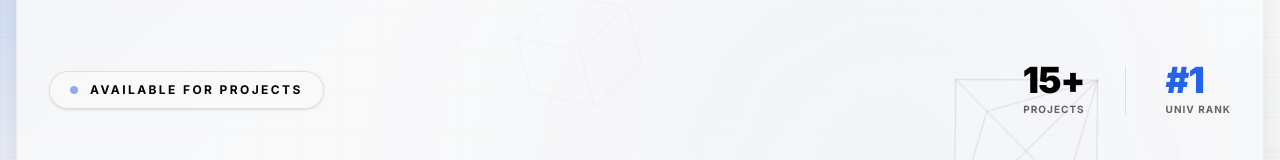
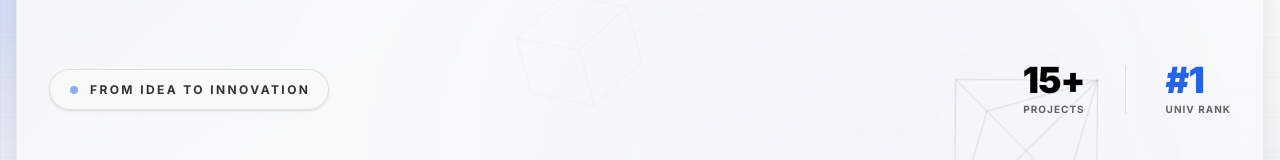
Before and after one commit to codewitharyan-01/Forb-Tech-solutions, a Next.js app: page / in a window 1280 px wide. Shown: the part 163-323 px from the top of the page. Built offline with nearby package versions, Linux system fonts and the light colour scheme.

Commit message:
Auto-sync update

```diff
--- a/src/components/sections/Hero.tsx
+++ b/src/components/sections/Hero.tsx
@@ -1,12 +1,16 @@
 "use client";
 
-import { motion } from "framer-motion"
+import { motion, AnimatePresence } from "framer-motion"
 import { CheckCircle2 } from "lucide-react"
 import { useEffect, useState } from "react"
 
 const rotatingWords = ["Websites", "Mobile Apps", "AI Solutions", "E-Commerce", "SaaS Products"];
-
-
+const rotatingTaglines = [
+  "From Idea to Innovation",
+  "Engineering the Future",
+  "Scalable Digital Solutions",
+  "Next-Gen Tech Consulting"
+];
 
 const WireframeCube = ({ className }: { className?: string }) => (
   <svg viewBox="0 0 100 100" fill="none" stroke="currentColor" strokeWidth="0.5" strokeLinejoin="round" className={className}>
@@ -76,12 +80,21 @@ const WireframeOctahedron = ({ className }: { className?: string }) => (
 
 export function Hero() {
   const [wordIndex, setWordIndex] = useState(0);
+  const [taglineIndex, setTaglineIndex] = useState(0);
 
   useEffect(() => {
-    const interval = setInterval(() => {
+    const wordInterval = setInterval(() => {
       setWordIndex((prev) => (prev + 1) % rotatingWords.length);
     }, 2500);
-    return () => clearInterval(interval);
+
+    const taglineInterval = setInterval(() => {
+      setTaglineIndex((prev) => (prev + 1) % rotatingTaglines.length);
+    }, 15000);
+
+    return () => {
+      clearInterval(wordInterval);
+      clearInterval(taglineInterval);
+    };
   }, []);
 
   return (
@@ -164,9 +177,22 @@ export function Hero() {
             transition={{ duration: 0.8, ease: "easeOut" }}
             className="flex flex-col sm:flex-row justify-between items-start sm:items-center gap-8"
           >
-            <div className="inline-flex items-center gap-3 border border-foreground/10 rounded-full px-5 py-2.5 bg-background/60 backdrop-blur-md shadow-sm">
-              <div className="w-2 h-2 rounded-full bg-primary animate-pulse" />
-              <span className="text-[10px] md:text-xs font-bold uppercase tracking-[0.2em]">Available for projects</span>
+            <div className="inline-flex items-center gap-3 border border-foreground/10 rounded-full px-5 py-2.5 bg-background/60 backdrop-blur-md shadow-sm overflow-hidden relative min-w-[240px] md:min-w-[280px]">
+              <div className="w-2 h-2 rounded-full bg-primary animate-pulse shrink-0" />
+              <div className="relative h-[1.2em] w-full flex items-center">
+                <AnimatePresence mode="popLayout">
+                  <motion.span
+                    key={taglineIndex}
+                    initial={{ y: 20, opacity: 0 }}
+                    animate={{ y: 0, opacity: 1 }}
+                    exit={{ y: -20, opacity: 0 }}
+                    transition={{ duration: 0.5 }}
+                    className="absolute left-0 text-[10px] md:text-xs font-bold uppercase tracking-[0.1em] md:tracking-[0.2em] whitespace-nowrap text-foreground/80"
+                  >
+                    {rotatingTaglines[taglineIndex]}
+                  </motion.span>
+                </AnimatePresence>
+              </div>
             </div>
 
             <div className="flex items-center gap-10">
```
